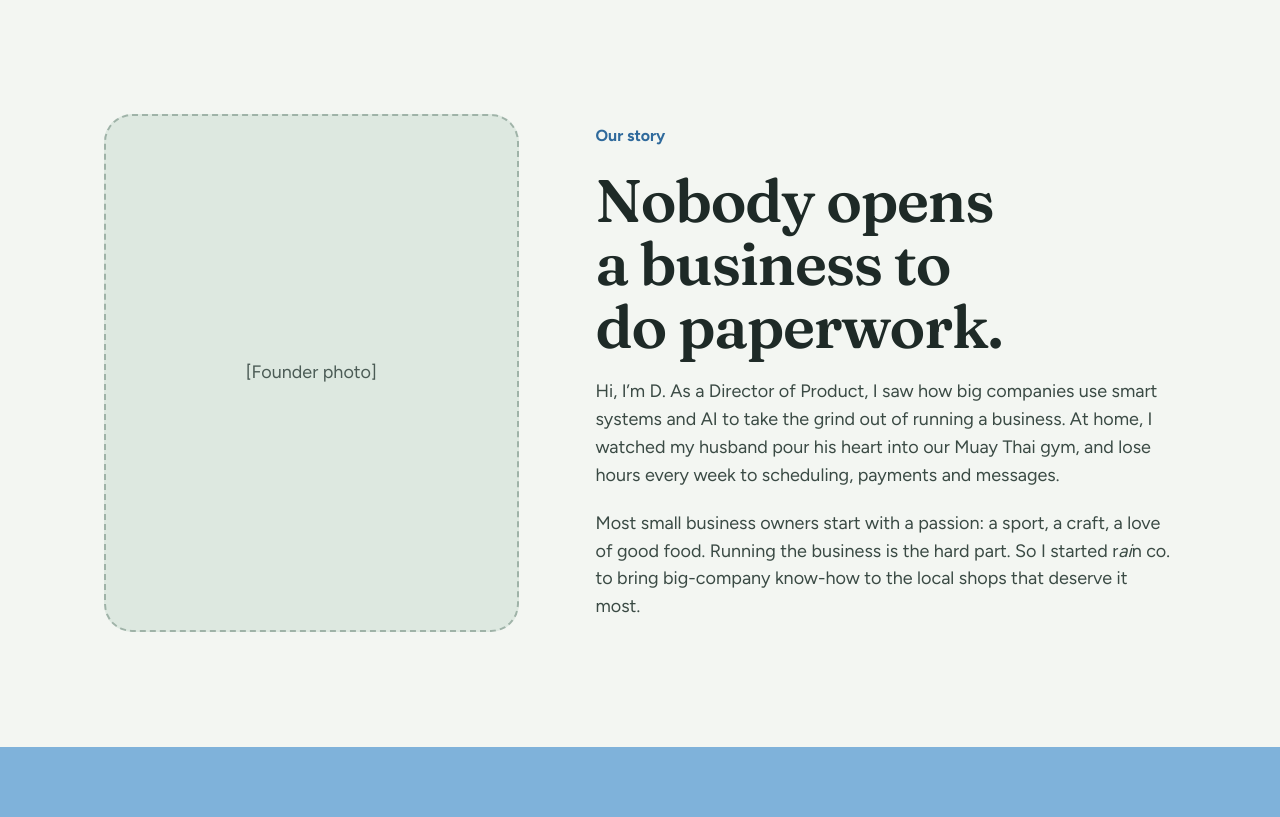
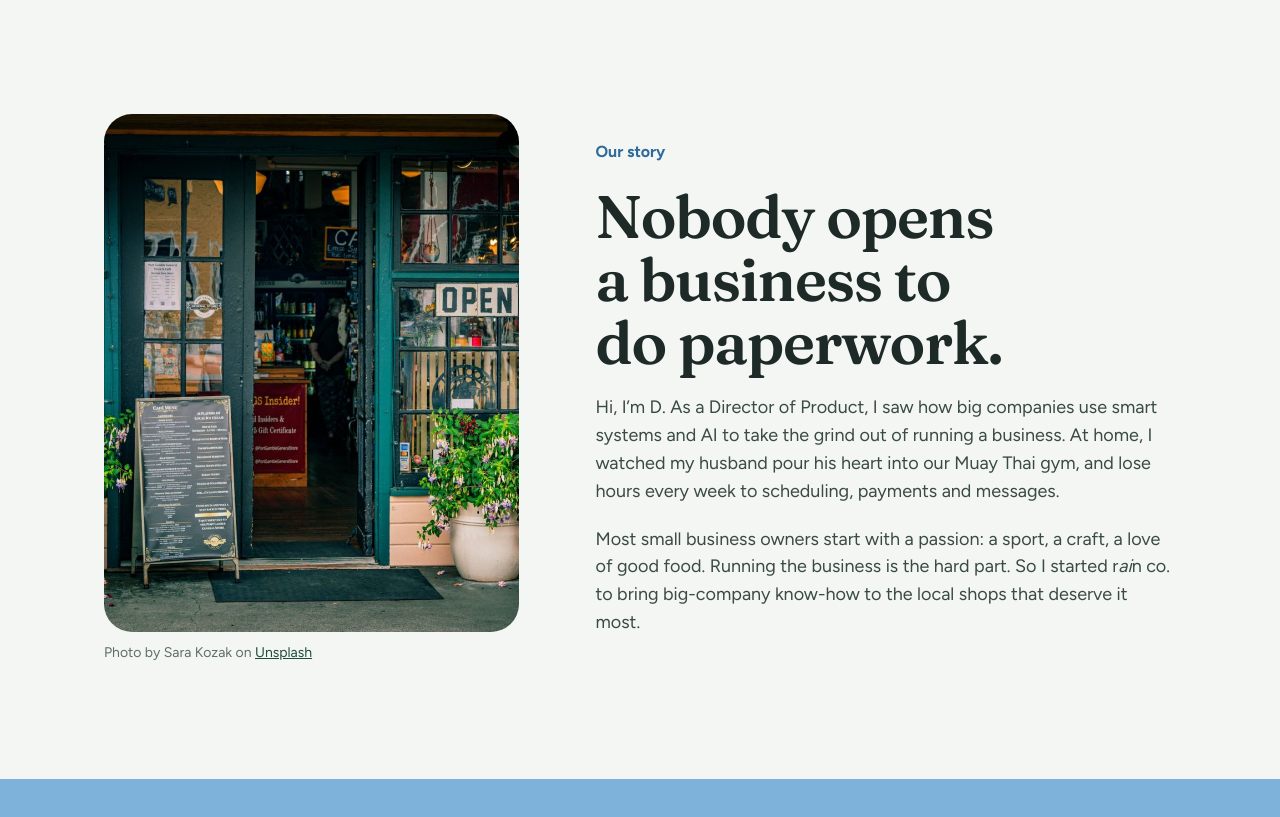
Before and after one commit to danica-blip/rAIn, a plain HTML site: page about.html in a window 1280 px wide. Shown: the part 731-1548 px from the top of the page. Drawn offline with Linux system fonts and the light colour scheme.

Commit message:
Add files via upload

```diff
--- a/about.html
+++ b/about.html
@@ -34,7 +34,7 @@
 <p class="lead">We help small shops use AI the right way, so owners can get back to the work that made them open their doors.</p>
 </div></div></section>
 <section><div class="wrap split center">
-<div class="story-photo" role="img" aria-label="Founder photo placeholder">[Founder photo]</div>
+<figure class="story-figure"><img class="story-photo" src="img/storefront.jpg" alt="A small shop with its doors open, OPEN signs in the windows and flowers out front" loading="lazy"><figcaption class="photo-credit">Photo by Sara Kozak on <a href="https://unsplash.com" target="_blank" rel="noopener">Unsplash</a></figcaption></figure>
 <div class="stack">
 <p class="kicker">Our story</p>
 <h2>Nobody opens a business to do paperwork.</h2>
--- a/css/styles.css
+++ b/css/styles.css
@@ -81,7 +81,11 @@ section{padding:clamp(72px,9vw,120px) 0}
 .cta-box{background:var(--rain);border-radius:28px;padding:clamp(32px,5vw,64px);display:flex;align-items:center;justify-content:space-between;gap:28px;flex-wrap:wrap}
 .cta-box h2{font-size:clamp(32px,4vw,52px)}
 .cta-wrap{padding-top:0}
-.story-photo{aspect-ratio:4/5;border-radius:28px;background:var(--sage);border:2px dashed #9FB3A8;display:flex;align-items:center;justify-content:center;color:#4B5B55;width:100%;object-fit:cover}
+.story-photo{aspect-ratio:4/5;border-radius:28px;background:var(--sage);border:2px dashed #9FB3A8;display:flex;align-items:center;justify-content:center;color:#4B5B55;width:100%;object-fit:cover;object-position:45% center}
+img.story-photo{border:0;background:none}
+.story-figure{margin:0;display:flex;flex-direction:column;gap:10px}
+.photo-credit{font-size:14px;color:#5F6F69}
+.photo-credit a{color:#1F4D3A}
 .split.center{align-items:center}
 .mission{background:var(--rain);text-align:center}
 .mission .kicker{color:var(--ink)}
```
Also changed, not shown: index.html (+1 -1 lines), pricing.html (+3 -4 lines), img/storefront.jpg (added).
